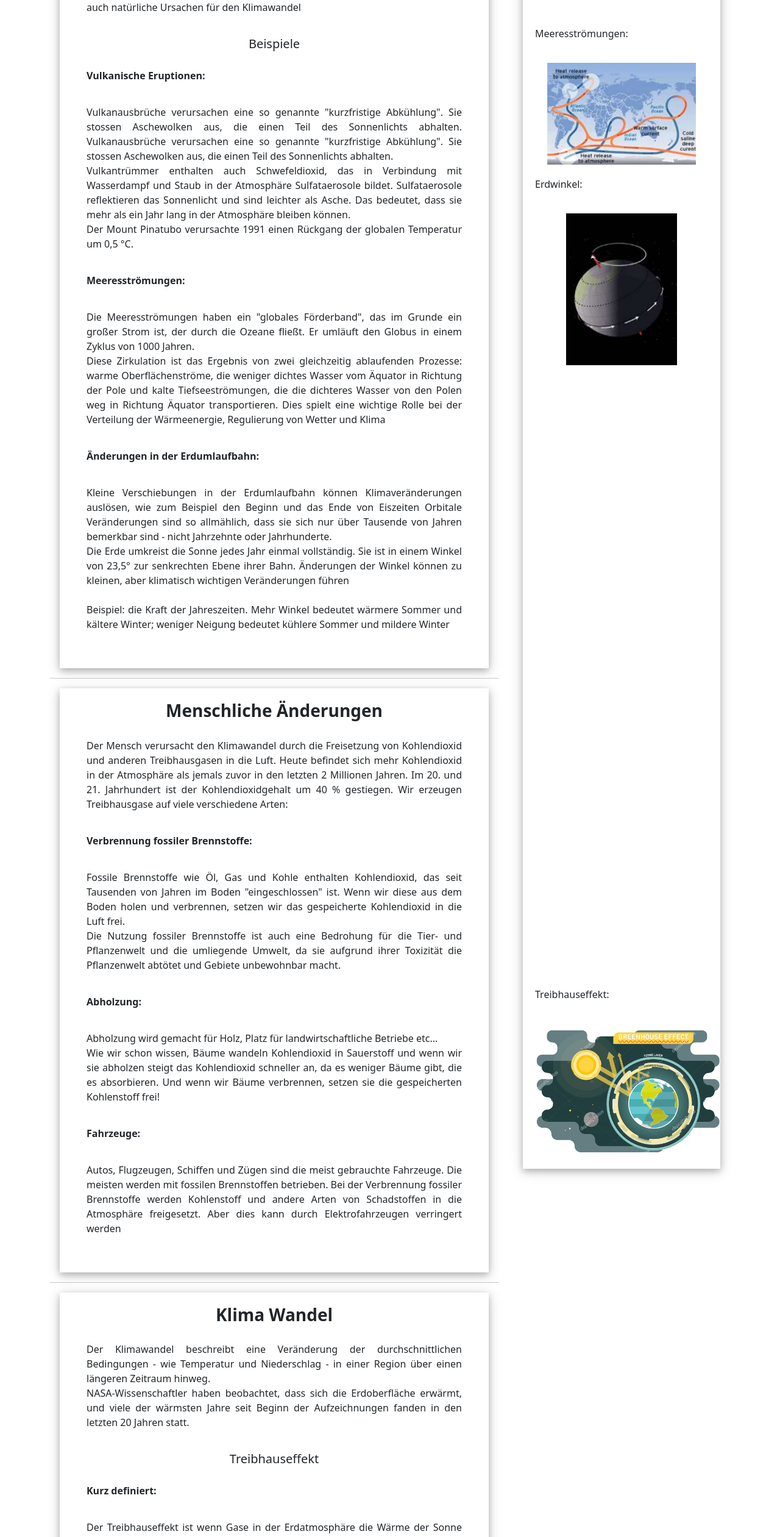
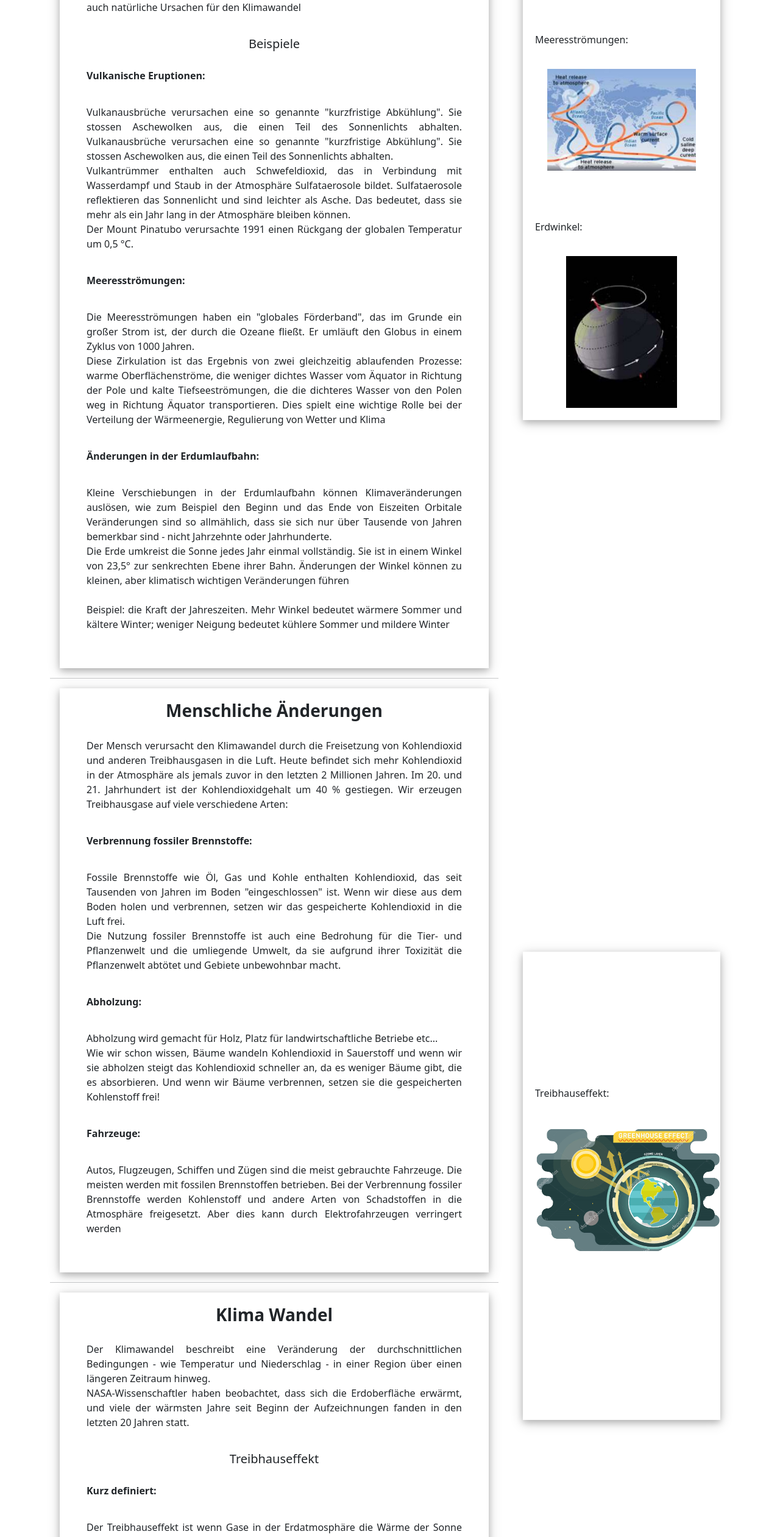
Before and after one commit to BZZ-ab20c/BZZ-ab20c.github.io, a React (Create React App) app in the folder client/: page /klima in a window 1280 px wide. Shown: the part 784-3305 px from the top of the page at 61% size. Built offline with nearby package versions, Linux system fonts and the light colour scheme.

Commit message:
side card were weird

```diff
--- a/client/src/pages/Klima.js
+++ b/client/src/pages/Klima.js
@@ -199,15 +199,19 @@ const Klima = () => {
                     </div>
                     <div className="myCard">
                         <img src={ClimateChange} alt="climate-change" style={{width: '72%', margin: '10px'}}/>
-                        <div style={{height: '50px'}}/>
+                        <div style={{height: '60px'}}/>
                         <p>Meeresströmungen:</p>
                         <img src={WaterCurrent} alt="Conveyor Belt" style={{width: '80%', margin: '10px'}}/>
+                        <div style={{height: '60px'}}/>
                         <p>Erdwinkel:</p>
                         <img src={Orbit} alt="ErdWinkel" style={{width: '60%', margin: '10px'}}/>
-
-                        <div style={{height: '1000px'}}/>
+                        </div>
+                        <div style={{height: '840px'}}/>
+                        <div className="myCard">
+                        <div style={{height: '200px'}}/>
                         <p>Treibhauseffekt:</p>
                         <img src={GreenHouseEffect} alt="Treibhauseffekt" style={{width: '100%', margin: '10px'}}/>
+                        <div style={{height: '250px'}}/>
                     </div>
                 </div>
             </div>
```
